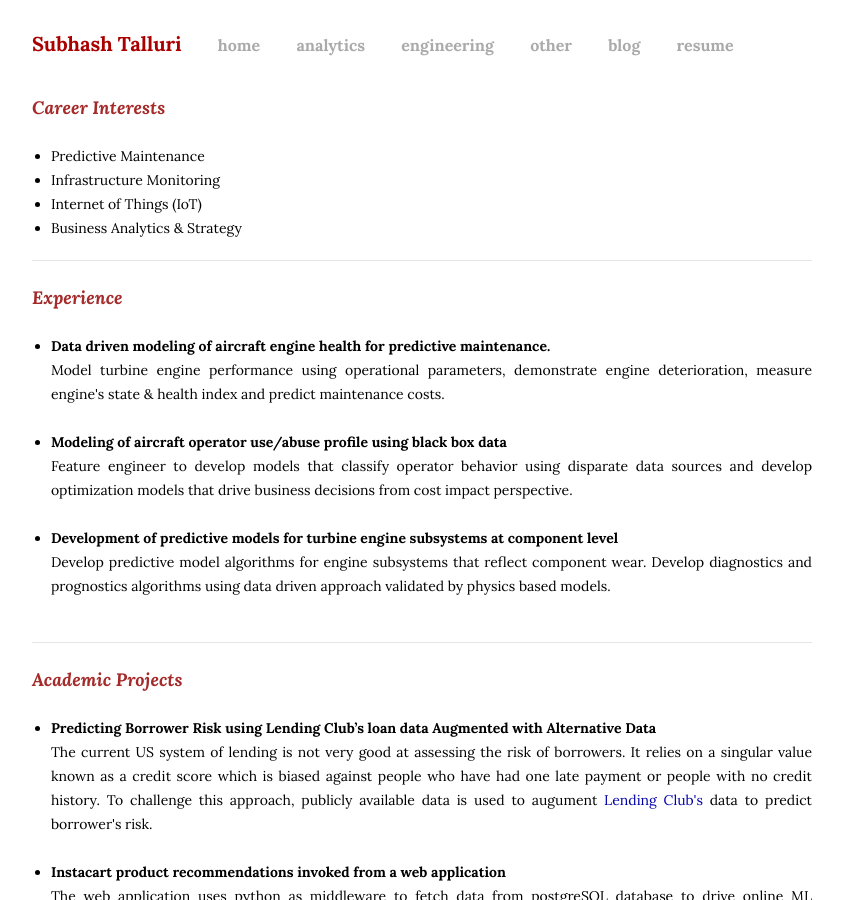
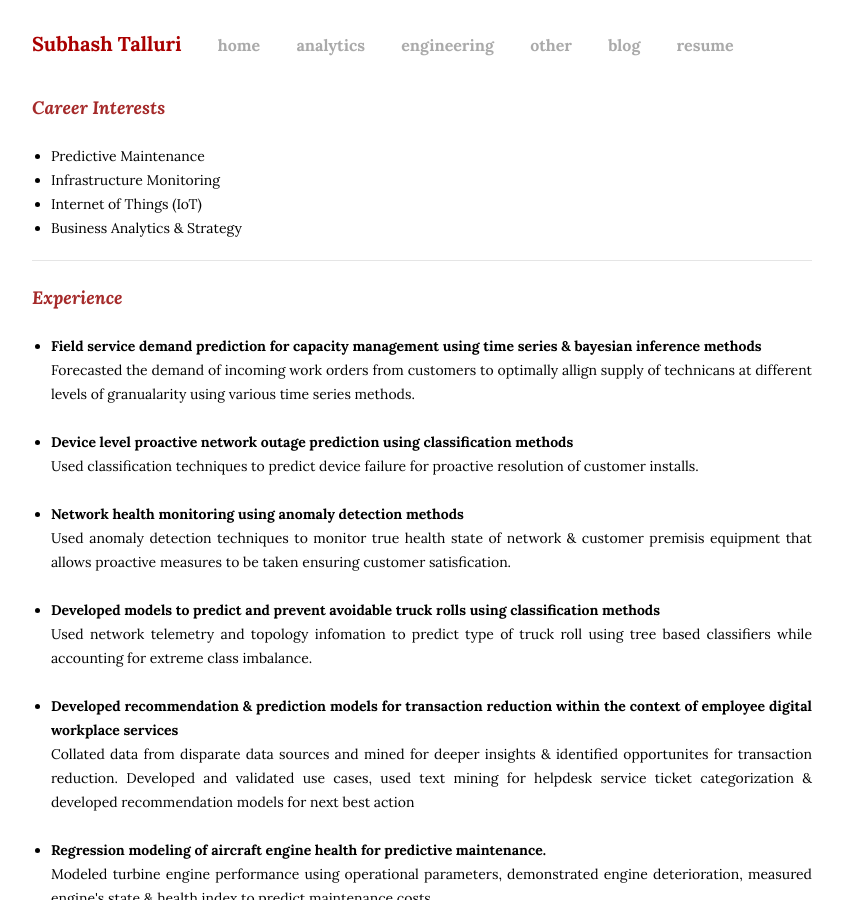
Before and after one commit to subhashtalluri/subhashtalluri.github.io, a Jekyll site: the page built from analytics.html, in a window 1280 px wide and 900 px high. Shown: the whole window, without its empty margins (88-931 px from the left). Built offline with Jekyll 4.4.1, drawn with Linux system fonts in a browser that asks for light colours; some of the changed text lies outside the part shown.

Commit message:
page updates

```diff
--- a/_layouts/home.html
+++ b/_layouts/home.html
@@ -31,14 +31,14 @@
                 <br>
                 <br>
                 <ul>
-                  <li>Predictive maintenance of aerospace, mechanical & industrial systems </li>
+                  <li>Predictive maintenance of aerospace, automotive, mechanical & industrial systems </li>
                   <li>Sensor, Image & video analytics for infrastructure monitoring </li>
                   <li>Bridging the gap between physics based modeling and data driven modeling</li>
                   <li>Building model agnostic explanations for black box ML methods in engineering </li>
                 </ul>
                 <br>
                 <b><span style="color:brown"><font size="4">Career Aspiration</font></span></b> <br>
-                I like to position myself as a full stack data scientist but we know its a lie. Such unicorns do not exist. However, there is an alternative strategy. There are essentialy five elements to a data scientist: data engineering, data visualization, machine learning, big data and cloud computing. I aim to be a specilist in two of these areas (machine learning, cloud computing) and a generalist in the other three. This allows me to handle the complete data lifecycle. From identifying the right problem, translating the problem in terms of data, getting the data, building the pipelines, analysing data, building models, presenting findings and putting models in production, I aspire to handle it all.
+                I like to position myself as a full stack data scientist but we know that such unicorns do not exist. However, there is an alternative strategy. There are essentialy five elements to a data scientist: data engineering, data visualization, machine learning, big data and cloud computing. <br> I aim to be a specilist in two of these areas (machine learning, cloud computing) and a generalist in the other three. This allows me to handle the complete data lifecycle. From identifying the right problem, translating the problem in terms of data, getting the data, building the pipelines, analysing data, building models, presenting findings and putting models in production, I aspire to handle it all.
 
                 <br>
                 <br>
--- a/analytics.html
+++ b/analytics.html
@@ -16,16 +16,36 @@ title: Subhash Talluri | Analytics
 <br>
 <ul>
     <li>
-    <b>Data driven modeling of aircraft engine health for predictive maintenance.</b><br>
-    Model turbine engine performance using operational parameters, demonstrate engine deterioration, measure engine's state & health index and predict maintenance costs.</li>
+    <b>Field service demand prediction for capacity management using time series & bayesian inference methods</b><br>
+    Forecasted the demand of incoming work orders from customers to optimally allign supply of technicans at different levels of granualarity using various time series methods. </li>
     <br>
     <li>
-    <b>Modeling of aircraft operator use/abuse profile using black box data</b><br>
-    Feature engineer to develop models that classify operator behavior using disparate data sources and develop optimization models that drive business decisions from cost impact perspective. </li>
+    <b>Device level proactive network outage prediction using classification methods </b><br>
+    Used classification techniques to predict device failure for proactive resolution of customer installs.</li>
     <br>
     <li>
-    <b>Development of predictive models for turbine engine subsystems at component level</b><br>
-    Develop predictive model algorithms for engine subsystems that reflect component wear. Develop diagnostics and prognostics algorithms using data driven approach validated by physics based models.   </li>
+    <b>Network health monitoring using anomaly detection methods</b><br>
+    Used anomaly detection techniques to monitor true health state of network & customer premisis equipment that allows proactive measures to be taken ensuring customer satisfication.  </li>
+    <br>
+    <li>
+    <b>Developed models to predict and prevent avoidable truck rolls using classification methods  </b><br>
+    Used network telemetry and topology infomation to predict type of truck roll using tree based classifiers while accounting for extreme class imbalance.   </li>
+    <br>
+    <li>
+    <b>Developed recommendation & prediction models for transaction reduction within the context of employee digital workplace services  </b><br>
+    Collated data from disparate data sources and mined for deeper insights & identified opportunites for transaction reduction. Developed and validated use cases, used text mining for helpdesk service ticket categorization & developed recommendation models for next best action   </li>
+    <br>
+    <li>
+    <b>Regression modeling of aircraft engine health for predictive maintenance.</b><br>
+    Modeled turbine engine performance using operational parameters, demonstrated engine deterioration, measured engine's state & health index to predict maintenance costs.</li>
+    <br>
+    <li>
+    <b>Modeled aircraft operator use/abuse profile using clustering methods</b><br>
+    Using feature engineered valiables applied clustering methods to develop models that classify operator behavior using disparate data sources and developed optimization models that drive business decisions from cost impact perspective. </li>
+    <br>
+    <li>
+    <b>Developed predictive models for turbine engine subsystems using pattern mining methods </b><br>
+    Developed pattern mining models for engine subsystems that reflect component wear. Develop diagnostics and prognostics algorithms using data driven approach validated by physics based models.   </li>
     <br>
 </ul>
 <hr><br>
```
